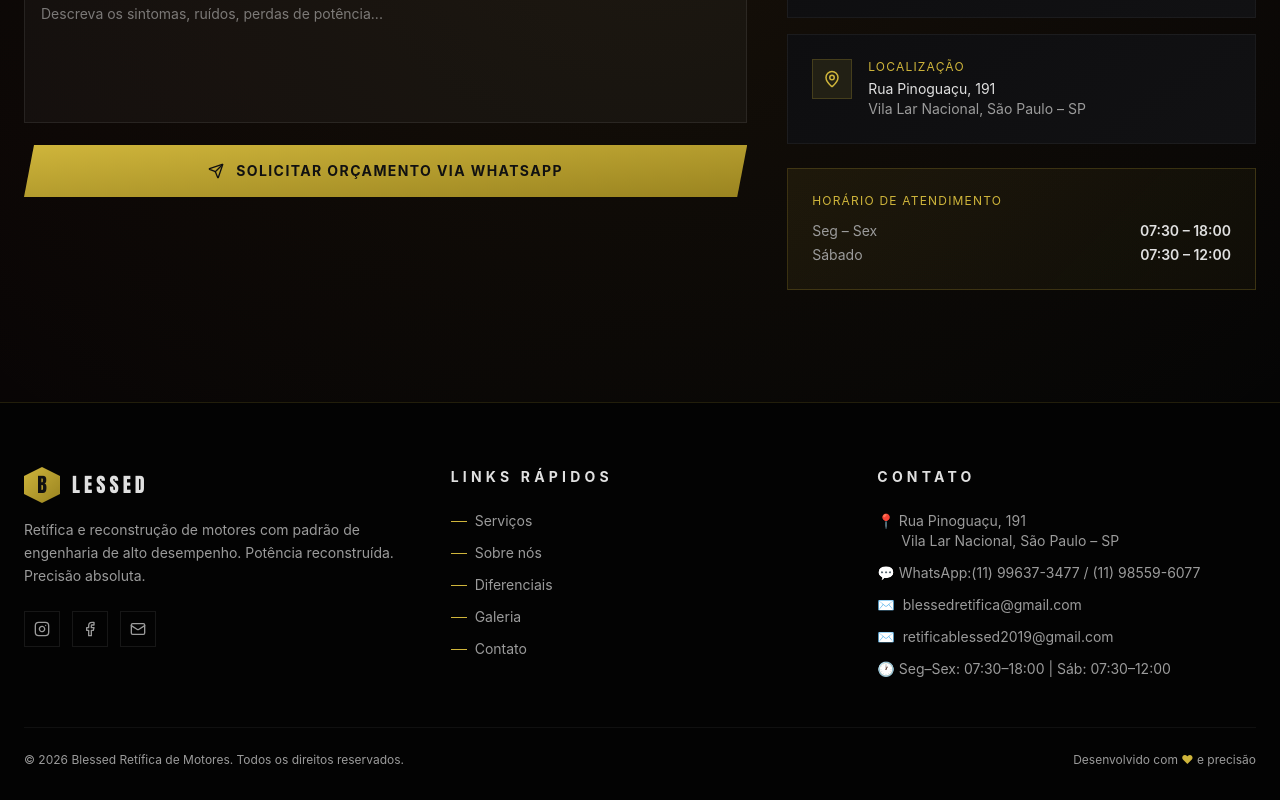
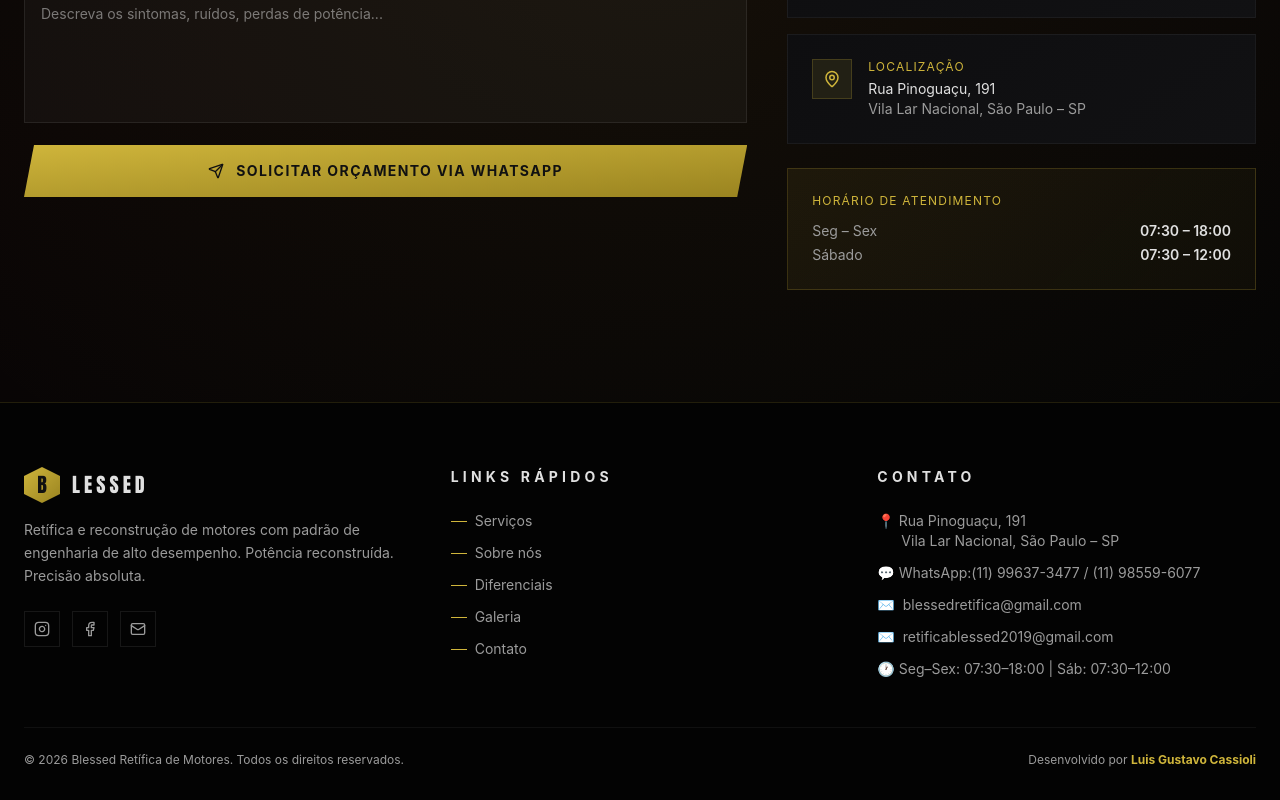
Before and after one commit to LuisGustavoCassioli/retifica-testes, a React (Vite) app: page / in a window 1280 px wide. Shown: the part 6333-7133 px from the top of the page. Built offline with nearby package versions, Linux system fonts and the light colour scheme.

Commit message:
feat: personalize footer with developer credit and portfolio link

```diff
--- a/src/components/Footer.tsx
+++ b/src/components/Footer.tsx
@@ -102,9 +102,15 @@
                 >
                     <span>© {new Date().getFullYear()} Blessed Retífica de Motores. Todos os direitos reservados.</span>
                     <span>
-                        Desenvolvido com{' '}
-                        <span className="text-gold-racing">♥</span>
-                        {' '}e precisão
+                        Desenvolvido por{' '}
+                        <a
+                            href="https://portfolio-luisgustavocassiolidev.vercel.app/"
+                            target="_blank"
+                            rel="noopener noreferrer"
+                            className="text-gold-racing hover:underline transition-all font-bold"
+                        >
+                            Luis Gustavo Cassioli
+                        </a>
                     </span>
                 </div>
             </div>
```
